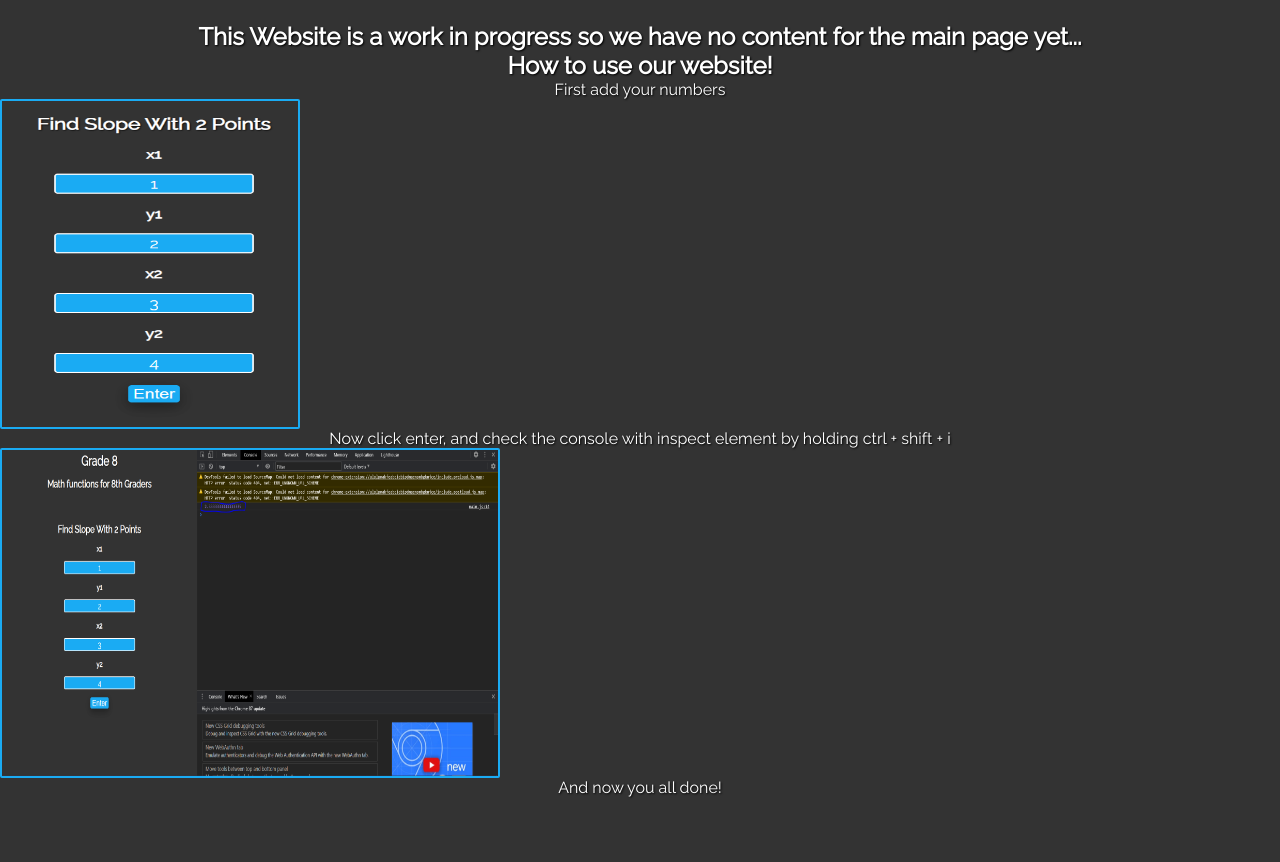
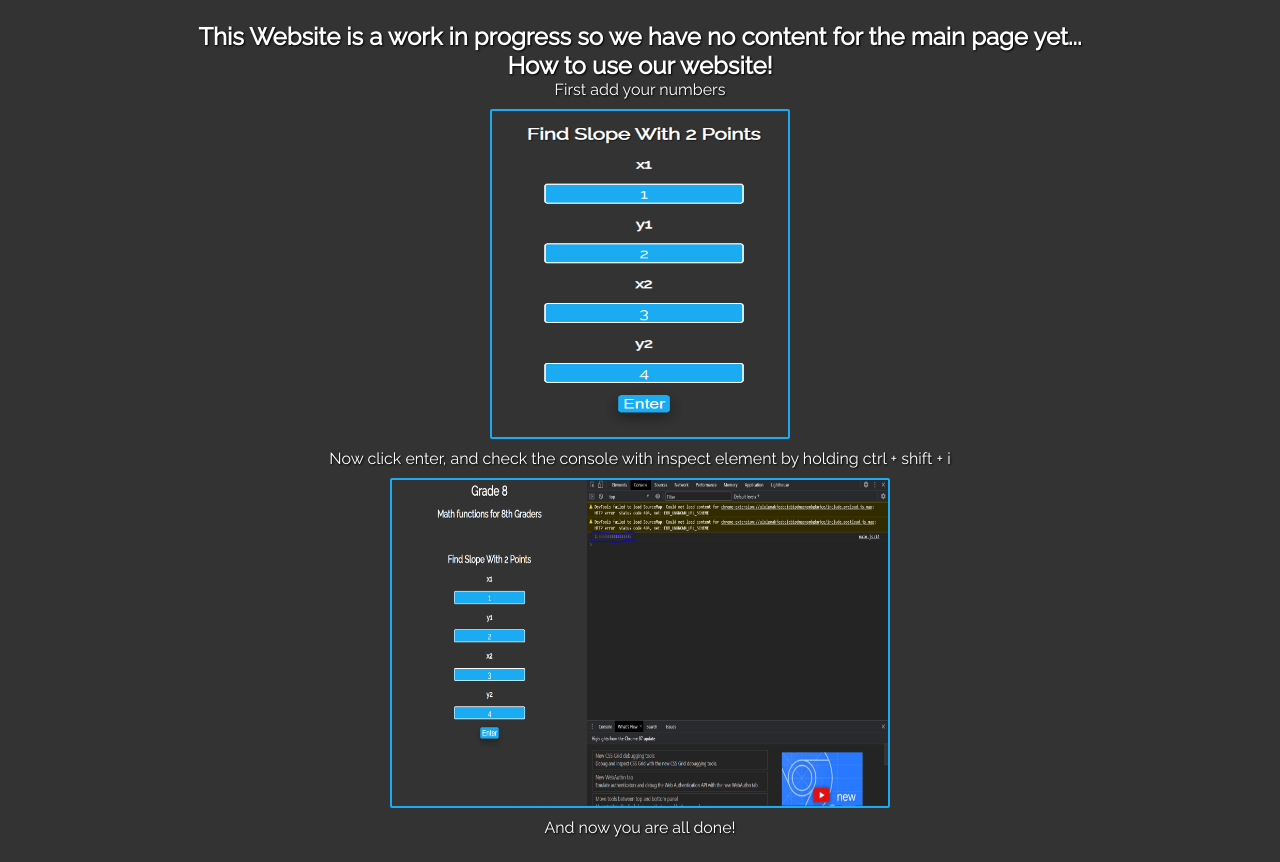
Before and after one commit to BanZ-Development/eAcademia, a website: page index.html in a window 1280 px wide. Shown: the part 308-1170 px from the top of the page. Before the commit the page ends 1130 px from the top, so only its background shows below. Drawn offline with Linux system fonts and the light colour scheme.

Commit message:
initial commit

```diff
--- a/css/home.css
+++ b/css/home.css
@@ -114,6 +114,11 @@ height: 330px;
 border-radius: 2px;
 border: solid 2px #1aabf3;
 align-content: center;
+display: block;
+  margin-left: auto;
+  margin-right: auto;
+  margin-top: 10px;
+  margin-bottom: 10px;
 }
 
 .calculator {
@@ -122,6 +127,11 @@ height: 330px;
 border-radius: 2px;
 border: solid 2px #1aabf3;
 align-content: center;
+display: block;
+  margin-left: auto;
+  margin-right: auto;
+  margin-top: 10px;
+  margin-bottom: 10px;
 }
 
 .done {
--- a/index.html
+++ b/index.html
@@ -29,6 +29,6 @@
         <img class="calculator" src="images/how-to.PNG">
         <p class="h2">Now click enter, and check the console with inspect element by holding ctrl + shift + i</p>
         <img class="how-to" src="images/console.PNG">
-        <p class="done">And now you all done!</p>
+        <p class="done">And now you are all done!</p>
     </body>
 </html>
```
